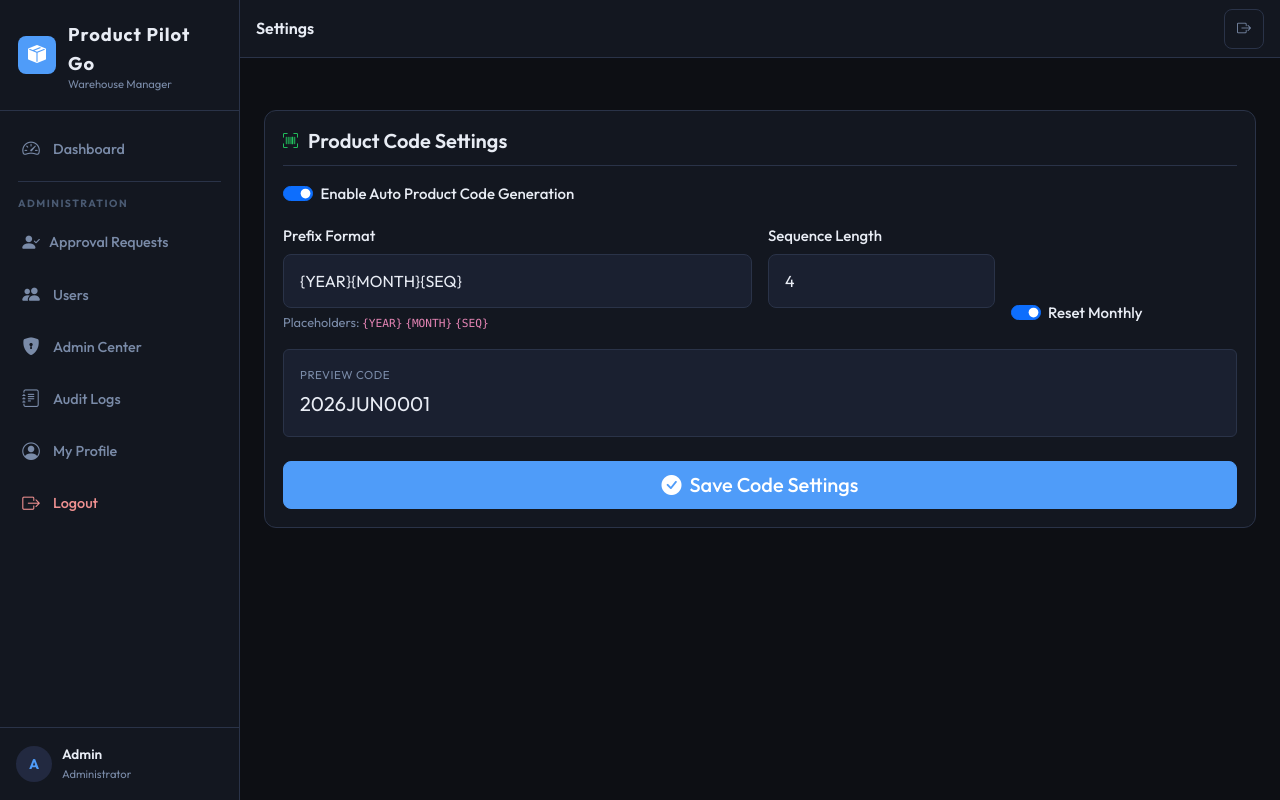
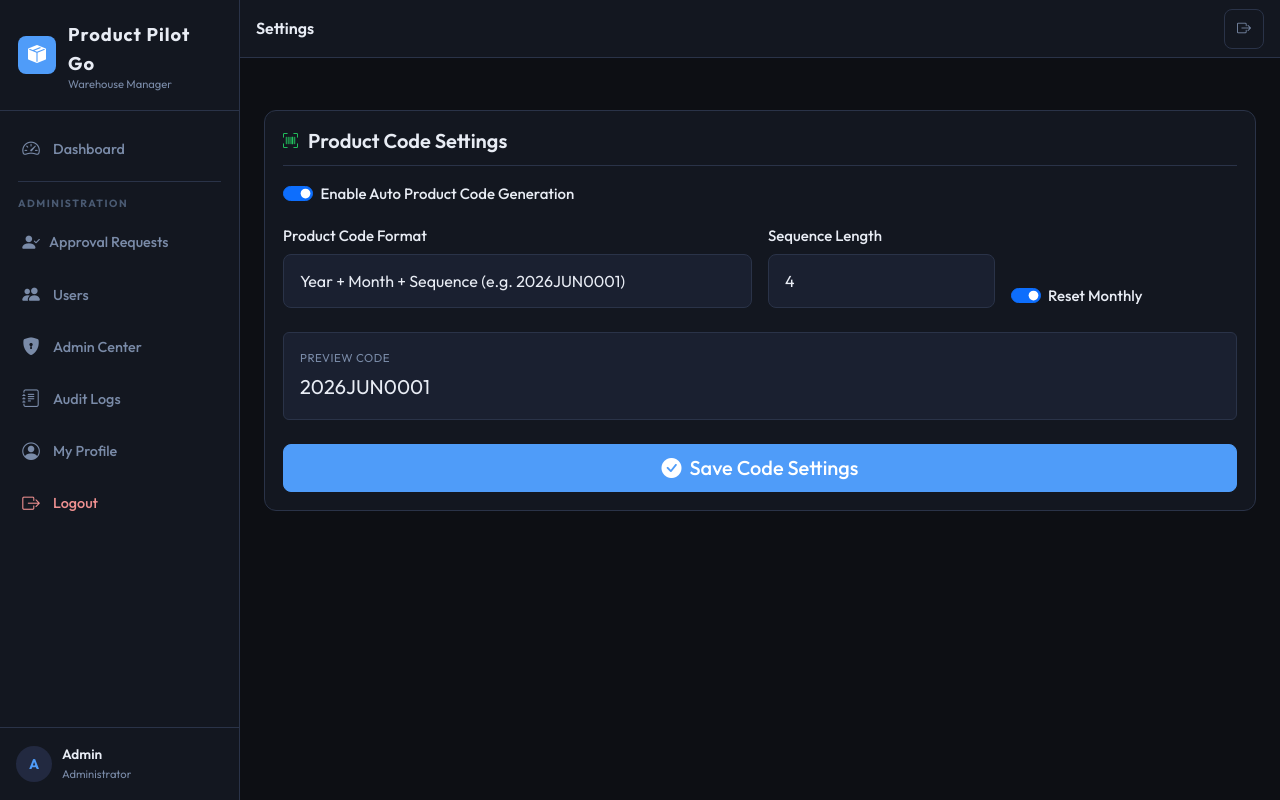
Before and after one commit to pranavtrapasiya/7hourse, a Django app: page /settings/ in a window 1280 px wide. Run offline with Django 5.2, Linux system fonts and the light colour scheme; a user stored in the database is signed in; data comes from the database, SQL or seed files in the repository; data that the repository does not hold is empty.

Commit message:
Add product code format presets select dropdown in settings page

```diff
--- a/aps/templates/aps/settings.html
+++ b/aps/templates/aps/settings.html
@@ -27,9 +27,21 @@
 
         <div class="row g-3 mb-3">
           <div class="col-12 col-md-6">
-            <label class="form-label fw-500">Prefix Format</label>
-            {{ code_form.prefix_format }}
-            <div class="form-text">Placeholders: <code>{YEAR}</code> <code>{MONTH}</code> <code>{SEQ}</code></div>
+            <label class="form-label fw-500">Product Code Format</label>
+            <select class="form-select form-select-lg mb-2" id="formatPresetSelect">
+              <option value="{YEAR}{MONTH}{SEQ}">Year + Month + Sequence (e.g. 2026JUN0001)</option>
+              <option value="{YEAR}{SEQ}">Year + Sequence (e.g. 20260001)</option>
+              <option value="{MONTH}{YEAR}{SEQ}">Month + Year + Sequence (e.g. JUN20260001)</option>
+              <option value="PPG-{YEAR}{SEQ}">Prefix 'PPG-' + Year + Sequence (e.g. PPG-20260001)</option>
+              <option value="PPG-{SEQ}">Prefix 'PPG-' + Sequence (e.g. PPG-0001)</option>
+              <option value="custom">Custom Format...</option>
+            </select>
+
+            <div id="customFormatGroup" style="display: none;">
+              <label class="form-label fw-500 mt-2">Custom Prefix Format</label>
+              {{ code_form.prefix_format }}
+              <div class="form-text">Placeholders: <code>{YEAR}</code> <code>{MONTH}</code> <code>{SEQ}</code></div>
+            </div>
           </div>
           <div class="col-6 col-md-3">
             <label class="form-label fw-500">Sequence Length</label>
@@ -82,6 +94,8 @@
 const fmtInput = document.getElementById('id_prefix_format');
 const seqInput = document.getElementById('id_seq_length');
 const preview  = document.getElementById('livePreview');
+const presetSelect = document.getElementById('formatPresetSelect');
+const customGroup = document.getElementById('customFormatGroup');
 
 function updatePreview() {
   if (!fmtInput || !seqInput) return;
@@ -91,7 +105,46 @@ function updatePreview() {
     .catch(() => {});
 }
 
+function initPresetSelect() {
+  if (!presetSelect || !fmtInput) return;
+  const currentValue = fmtInput.value;
+  let matched = false;
+
+  for (let i = 0; i < presetSelect.options.length; i++) {
+    if (presetSelect.options[i].value === currentValue) {
+      presetSelect.selectedIndex = i;
+      matched = true;
+      break;
+    }
+  }
+
+  if (!matched) {
+    presetSelect.value = 'custom';
+    customGroup.style.display = 'block';
+  } else {
+    customGroup.style.display = 'none';
+  }
+}
+
+if (presetSelect) {
+  presetSelect.addEventListener('change', function() {
+    if (this.value === 'custom') {
+      customGroup.style.display = 'block';
+    } else {
+      customGroup.style.display = 'none';
+      fmtInput.value = this.value;
+      updatePreview();
+    }
+  });
+}
+
 if (fmtInput) fmtInput.addEventListener('input', updatePreview);
 if (seqInput) seqInput.addEventListener('input', updatePreview);
+
+// Initialize on page load
+document.addEventListener('DOMContentLoaded', () => {
+  initPresetSelect();
+  updatePreview();
+});
 </script>
 {% endblock %}
```
